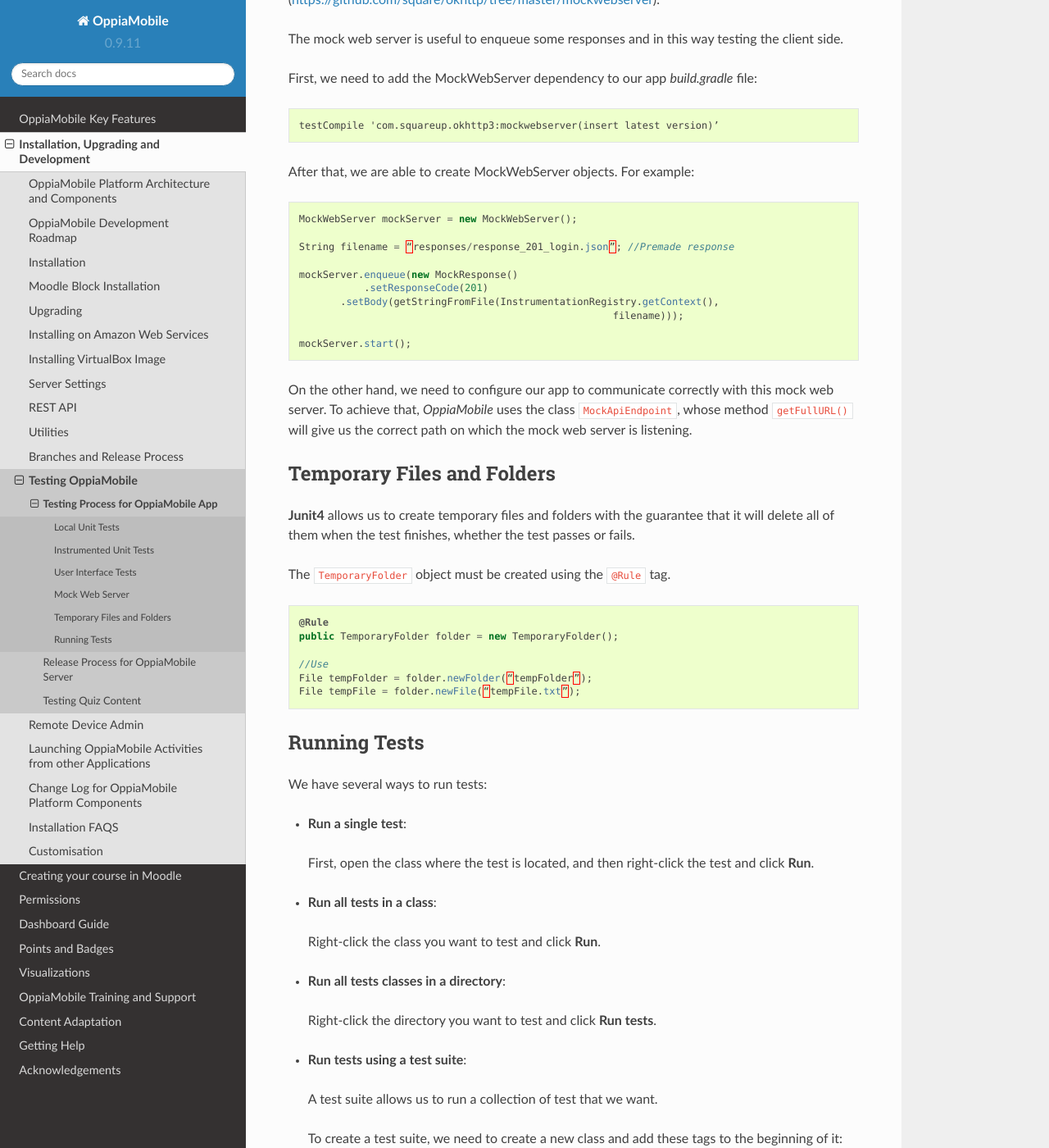
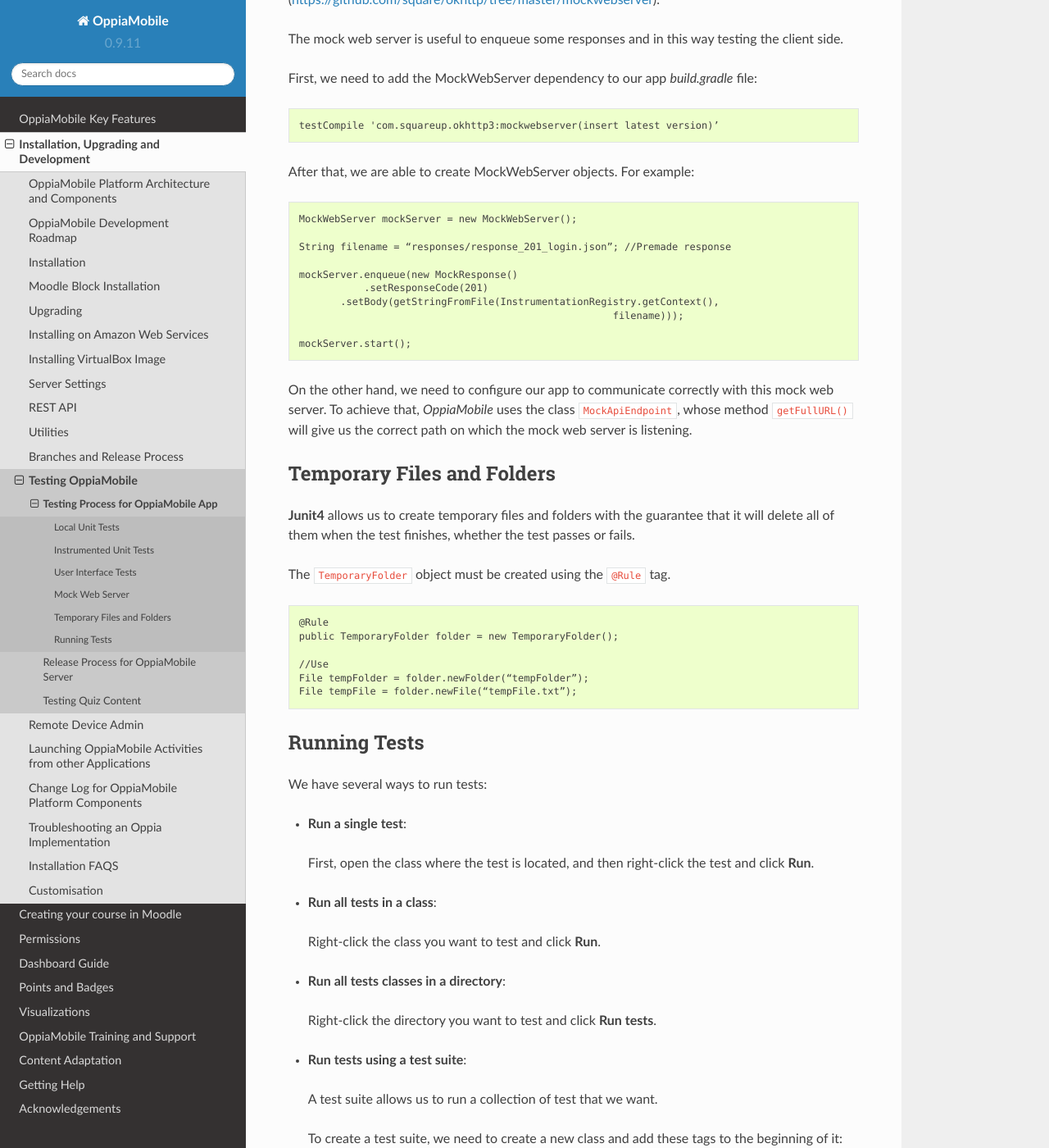
Before and after one commit to DigitalCampus/django-oppia, a Sphinx documentation site: the page built from docs/dev/testing/app.rst, in a window 1280 px wide and 1400 px high, scrolled down 2915 px. Shown: the whole window at 82% size. Built offline with Sphinx 7.4.7 and the Read the Docs theme 2.0.0, drawn with Linux system fonts in a browser that asks for light colours; the version number is read from the project's files by our own code; some of the changed text lies outside the part shown.

Commit message:
Update docs

```diff
--- a/docs/author/video_embed.rst
+++ b/docs/author/video_embed.rst
@@ -61,7 +61,7 @@
 #. Now you have md5 and the file uploaded to a server you can embed your media
    into your page on Moodle using the following code:
 
-   .. code-block:: json
+   .. code-block:: text
 
    		[[media object='{“filename”:”ghmp-basic-skills-20121001.m4v”,
    					”download_url”:”http://downloads.digital-campus.org/media/pnc/ghmp-basic-skills-20121001.m4v”,
@@ -76,7 +76,7 @@
 #. You optionally supply a filesize (in bytes) and length (in seconds) as
    follows:
 
-   .. code-block:: json
+   .. code-block:: text
 
 	   [[media object='{“filename”:”ghmp-basic-skills-20121001.m4v”,
 						”download_url”:”http://downloads.digital-campus.org/media/pnc/ghmp-basic-skills-20121001.m4v”,
--- a/docs/dev/index.rst
+++ b/docs/dev/index.rst
@@ -21,9 +21,10 @@
    remote_device_admin
    integration/launch_from_other_app
    changelog
+   troubleshooting/index
 
 
-.. _install_faqs
+.. _installfaqs:
 
 Installation FAQS
 -------------------
@@ -45,8 +46,7 @@
 OppiaMobile code.
 
 If you need and help or advice in getting set up and running, or any questions
-about the platform, then please post on our `OppiaMobile Google Groups forum
-<https://groups.google.com/forum/#!forum/oppiamobile>`_.
+about the platform, then please post on our `OppiaMobile Google Groups forum <https://groups.google.com/forum/#!forum/oppiamobile/>`_.
 
 .. toctree::
    :maxdepth: 1
--- a/docs/dev/testing/app.rst
+++ b/docs/dev/testing/app.rst
@@ -12,13 +12,13 @@
 
 The main path for these tests is ``src/test/java``. It is mandatory for this type of tests to include the JUnit 4 framework dependency to the app *build.gradle* file.
 
-.. code-block:: java
+.. code-block:: text
 
    testCompile 'junit:junit:4.12'
 
 The tests methods that we create must have the tag ``@Test`` right before the method declaration, and must end with an **assertion** to check whether the test passes or not. For example:
 
-.. code-block:: java
+.. code-block:: text
 
    @Test
    public void Storage_correctDownloadPath(){
@@ -30,7 +30,7 @@
 
 Optionally, the tests could provide a preconditions and post conditions blocks
 
-.. code-block:: java
+.. code-block:: text
 
  //Preconditions block
 
@@ -39,7 +39,7 @@
 
 
 
-.. code-block:: java
+.. code-block:: text
 
  //Preconditions block
 
@@ -121,10 +121,10 @@
 
  .. code-block:: java
 
-  onView(withId(R.id.login_btn))		        //Find the view
-          .perform(click());		            //Perform an action
-  onView(withText(R.string.error_no_username))	//Find the view
-	      .check(matches(isDisplayed()));       //Inspect the result
+	  onView(withId(R.id.login_btn))		        //Find the view
+	          .perform(click());		            //Perform an action
+	  onView(withText(R.string.error_no_username))	//Find the view
+		      .check(matches(isDisplayed()));       //Inspect the result
 
 Mock Web Server
 -----------------
@@ -137,25 +137,25 @@
 
 .. code-block:: XML
 
- testCompile 'com.squareup.okhttp3:mockwebserver(insert latest version)’
+	 testCompile 'com.squareup.okhttp3:mockwebserver(insert latest version)’
 
 
 After that, we are able to create MockWebServer objects. For example:
 
 
 
-.. code-block:: java
+.. code-block:: text
 
- MockWebServer mockServer = new MockWebServer();
+	 MockWebServer mockServer = new MockWebServer();
 
- String filename = “responses/response_201_login.json”; //Premade response
+	 String filename = “responses/response_201_login.json”; //Premade response
 
- mockServer.enqueue(new MockResponse()
-	    .setResponseCode(201)
-     	.setBody(getStringFromFile(InstrumentationRegistry.getContext(),
-			                              filename)));
+	 mockServer.enqueue(new MockResponse()
+		    .setResponseCode(201)
+	     	.setBody(getStringFromFile(InstrumentationRegistry.getContext(),
+				                              filename)));
 
- mockServer.start();
+	 mockServer.start();
 
 
 On the other hand, we need to configure our app to communicate correctly with this mock web server. To achieve that, *OppiaMobile* uses the class ``MockApiEndpoint``, whose method ``getFullURL()`` will give us the correct path on which the mock web server is listening.
@@ -168,14 +168,14 @@
 
 The ``TemporaryFolder`` object must be created using the ``@Rule`` tag.
 
-.. code-block:: java
+.. code-block:: text
 
- @Rule
- public TemporaryFolder folder = new TemporaryFolder();
+	 @Rule
+	 public TemporaryFolder folder = new TemporaryFolder();
 
- //Use
- File tempFolder = folder.newFolder(“tempFolder”);
- File tempFile = folder.newFile(“tempFile.txt”);
+	 //Use
+	 File tempFolder = folder.newFolder(“tempFolder”);
+	 File tempFile = folder.newFile(“tempFile.txt”);
 
 
 Running Tests
@@ -201,12 +201,12 @@
 
  To create a test suite, we need to create a new class and add these tags to the beginning of it:
 
- .. code-block:: java
+ .. code-block:: text
 
-  @RunWith(Suite.class)
-  @Suite.SuiteClasses({WelcomeUITest.class, LoginUITest.class, RegisterUITest.class, ResetUITest.class})
+	  @RunWith(Suite.class)
+	  @Suite.SuiteClasses({WelcomeUITest.class, LoginUITest.class, RegisterUITest.class, ResetUITest.class})
 
-  public class UITestSuite {…}
+	  public class UITestSuite {…}
 
 
  If we run this suite, the tests inside in the classes listed in ``@Suite.SuiteClasses()`` will be executed.
```
Also changed, not shown: docs/dev/client/theme.rst (+30 -9 lines), docs/dev/troubleshooting/index.rst (added, +33 -0 lines).
